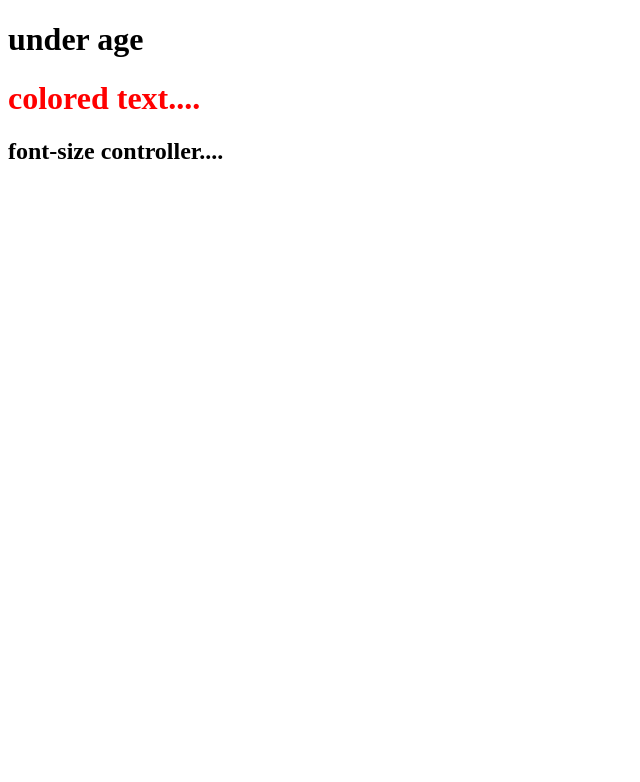
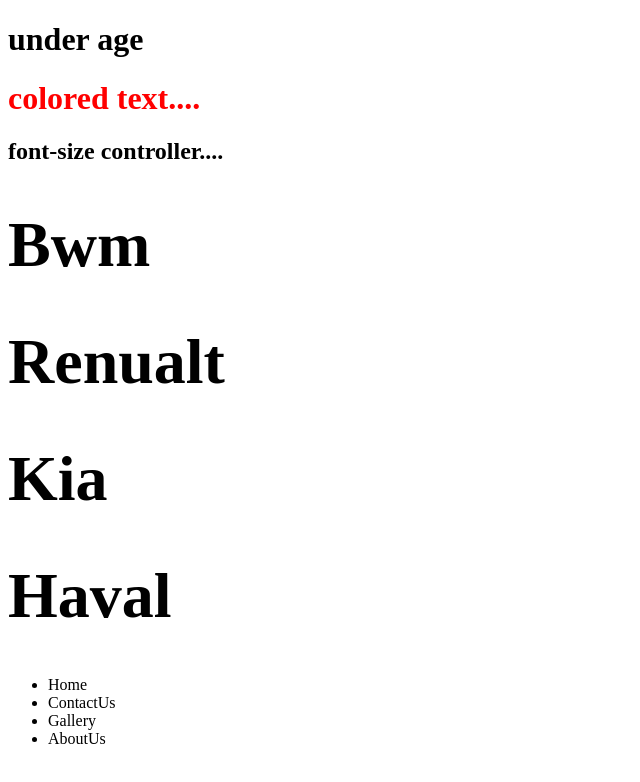
Before and after one commit to mphoChuene/React-practice, a React (Vite) app: page / in a window 1280 px wide. Shown: the top 782 px of the page, without its empty margins (0-640 px from the left). Built offline with nearby package versions, Linux system fonts and the light colour scheme.

Commit message:
map function practice

```diff
--- a/src/components/ternary-operators/Operators.jsx
+++ b/src/components/ternary-operators/Operators.jsx
@@ -2,13 +2,29 @@
 
 const Operators = () => {
   const age = 15;
-  const isGreen = false
+  const isGreen = false;
+  const names = ["lethabo", "Curtis", "Nare", "Kgetho", "Bontle"];
+  const cars = ["Bwm", "Renualt", "Kia", "Haval"];
+  const navItems = ['Home','ContactUs','Gallery','AboutUs']
 
-return(
-  <div>
-    {age >= 18 ? <h1>over age</h1>:  <h1>under age</h1>}
-    <h1 style={{color: isGreen ? 'green': 'red'}}>colored text.... </h1>
-    <h2 style={{fontSize:''}}>font-size controller....</h2>
-  </div>
-)}
-export default Operators
+  return (
+    <div>
+      {age >= 18 ? <h1>over age</h1> : <h1>under age</h1>}
+      <h1 style={{ color: isGreen ? "green" : "red" }}>colored text.... </h1>
+      <h2 style={{ fontSize: "" }}>font-size controller....</h2>
+      <h1>
+        {cars.map((car, key) => {
+          return <h1 key={key}>{car}</h1>;
+        })}
+      </h1>
+          <div className="nav">
+            <ul>
+              {navItems.map((item,key)=>{
+                return <li key={key}>{item}</li>
+              })}
+            </ul>
+          </div>
+    </div>
+  );
+};
+export default Operators;
```
